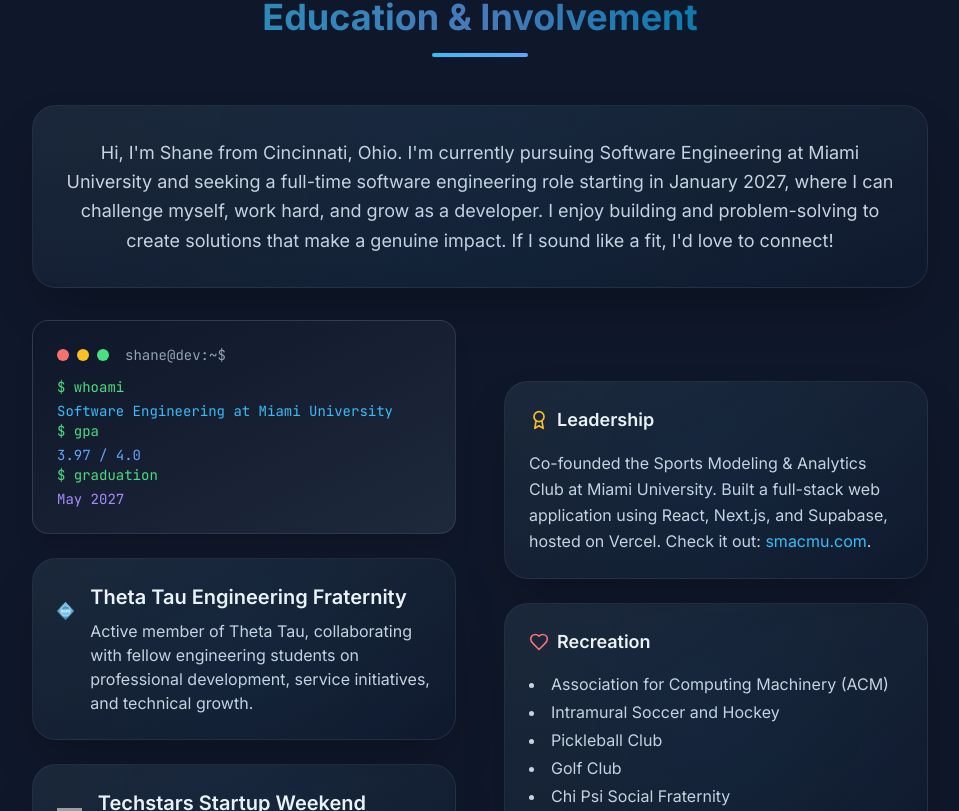
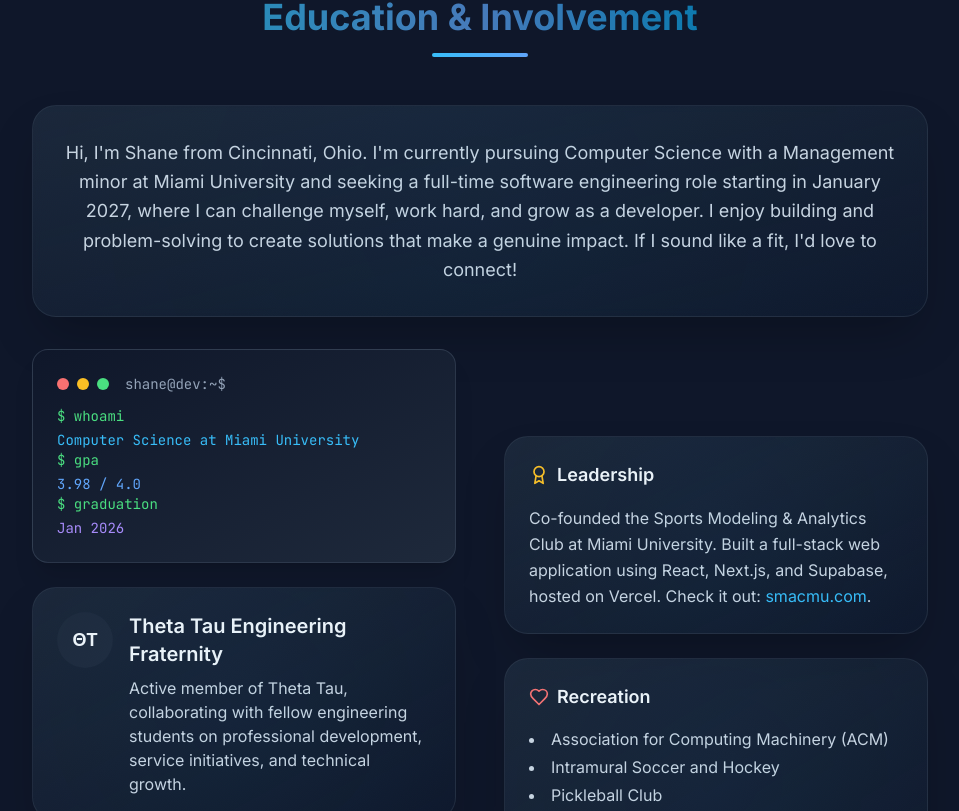
Before and after one commit to Shanegpaton/personal-website, a Next.js app: page / in a window 1280 px wide. Shown: the part 929-1740 px from the top of the page, without its empty margins (160-1119 px from the left). Built offline with nearby package versions, Linux system fonts and the light colour scheme; grey boxes are pictures that could not be loaded.

Commit message:
updating major:

```diff
--- a/app/layout.tsx
+++ b/app/layout.tsx
@@ -12,31 +12,31 @@ export const viewport = {
 };
 
 export const metadata: Metadata = {
-  title: 'Shane Paton - Software Engineering Student',
-  description: 'Software Engineering student at Miami University focused on backend engineering and building reliable web systems. Seeking full-time software engineering opportunities beginning January 2027.',
-  keywords: ['software engineering', 'backend development', 'web development', 'internship', 'Miami University'],
+  title: 'Shane Paton - Computer Science Student',
+  description: 'Computer Science student at Miami University with a Management minor, focused on backend engineering and building reliable web systems. Seeking full-time software engineering opportunities beginning January 2027.',
+  keywords: ['computer science', 'management minor', 'backend development', 'web development', 'Miami University'],
   authors: [{ name: 'Shane Paton' }],
   creator: 'Shane Paton',
   openGraph: {
     type: 'website',
     locale: 'en_US',
     url: 'https://shanepaton.dev',
-    title: 'Shane Paton - Software Engineering Student',
-    description: 'Software Engineering student at Miami University focused on backend engineering and building reliable web systems.',
+    title: 'Shane Paton - Computer Science Student',
+    description: 'Computer Science student at Miami University with a Management minor focused on backend engineering and building reliable web systems.',
     siteName: 'Shane Paton',
     images: [
       {
         url: '/images/og-image.jpg',
         width: 1200,
         height: 630,
-        alt: 'Shane Paton - Software Engineering Student',
+        alt: 'Shane Paton - Computer Science Student',
       },
     ],
   },
   twitter: {
     card: 'summary_large_image',
-    title: 'Shane Paton - Software Engineering Student',
-    description: 'Software Engineering student at Miami University focused on backend engineering and building reliable web systems.',
+    title: 'Shane Paton - Computer Science Student',
+    description: 'Computer Science student at Miami University with a Management minor focused on backend engineering and building reliable web systems.',
     images: ['/images/og-image.jpg'],
   },
   robots: {
--- a/components/Education.tsx
+++ b/components/Education.tsx
@@ -13,9 +13,9 @@ export default function Education() {
             <div className="w-24 h-1 bg-gradient-to-r from-accent-400 to-code-blue mx-auto rounded-full"></div>
           </div>
 
-          <div className="card-dark p-8 mb-8 animate-slide-in-up">
+              <div className="card-dark p-8 mb-8 animate-slide-in-up">
             <p className="text-lg text-dark-300 leading-relaxed text-center">
-              Hi, I'm Shane from Cincinnati, Ohio. I'm currently pursuing Software Engineering
+              Hi, I'm Shane from Cincinnati, Ohio. I'm currently pursuing Computer Science with a Management minor
               at Miami University and seeking a full-time software engineering role starting in January 2027,
               where I can challenge myself, work hard, and grow as a developer. I enjoy building and problem-solving to create solutions
               that make a genuine impact. If I sound like a fit, I'd love to connect!
@@ -33,23 +33,23 @@ export default function Education() {
                 </div>
                 <div className="text-code-green">
                   <div className="mb-1">$ whoami</div>
-                  <div className="text-accent-400">Software Engineering at Miami University</div>
+                  <div className="text-accent-400">Computer Science at Miami University</div>
                   <div className="mb-1">$ gpa</div>
-                  <div className="text-code-blue">3.97 / 4.0</div>
+                  <div className="text-code-blue">3.98 / 4.0</div>
                   <div className="mb-1">$ graduation</div>
-                  <div className="text-code-purple">May 2027</div>
+                  <div className="text-code-purple">Jan 2026</div>
                 </div>
               </div>
 
               <div className="card-dark p-6">
                 <div className="flex items-start gap-4">
                   <div className="flex items-center justify-center">
-                    <Image src="/images/acm.png" alt="ACM logo" width={56} height={56} className="w-12 h-12 md:w-14 md:h-14 aspect-square object-contain" />
+                    <div className="w-12 h-12 md:w-14 md:h-14 bg-dark-800 rounded-full flex items-center justify-center text-dark-100 font-semibold text-lg">ΘΤ</div>
                   </div>
                   <div>
                     <h3 className="text-xl font-semibold text-dark-100 mb-2">Theta Tau Engineering Fraternity</h3>
                     <p className="text-dark-300">
-                    Active member of Theta Tau, collaborating with fellow engineering students on professional development, service initiatives, and technical growth.
+                      Active member of Theta Tau, collaborating with fellow engineering students on professional development, service initiatives, and technical growth.
                     </p>
                   </div>
                 </div>
--- a/components/Hero.tsx
+++ b/components/Hero.tsx
@@ -79,12 +79,12 @@ export default function Hero() {
             <div className="flex items-center gap-2 mb-4 flex-wrap">
               <Code className="w-5 h-5 text-accent-400" />
               <p className="text-lg sm:text-xl text-accent-400 font-medium">
-                Software Engineering Student — Miami University, OH
+                Computer Science Student — Miami University, OH
               </p>
             </div>
 
                 <p className="text-base sm:text-lg text-dark-300 mb-8 leading-relaxed">
-                  Software engineering student with hands-on experience in <span className="text-code-green font-mono">full-stack development</span> and
+                  Computer science student with a Management minor and hands-on experience in <span className="text-code-green font-mono">full-stack development</span> and
                   <span className="text-code-blue font-mono"> high-performance simulation systems</span>.
                   Open to full-time software engineering roles starting January 2027.
                 </p>
@@ -108,7 +108,7 @@ export default function Hero() {
               <div className="absolute -inset-4 bg-gradient-to-r from-accent-500/5 to-code-blue/5 rounded-full blur-xl"></div>
                   <Image
                     src="/images/headshot.png"
-                    alt="Shane Paton - Software Engineering Student"
+                    alt="Shane Paton - Computer Science Student"
                     width={400}
                     height={400}
                     className="relative rounded-3xl shadow-2xl border border-dark-700/50 backdrop-blur-sm"
```
Also changed, not shown: 1 other file (tests, documents, lock files or other folders).
